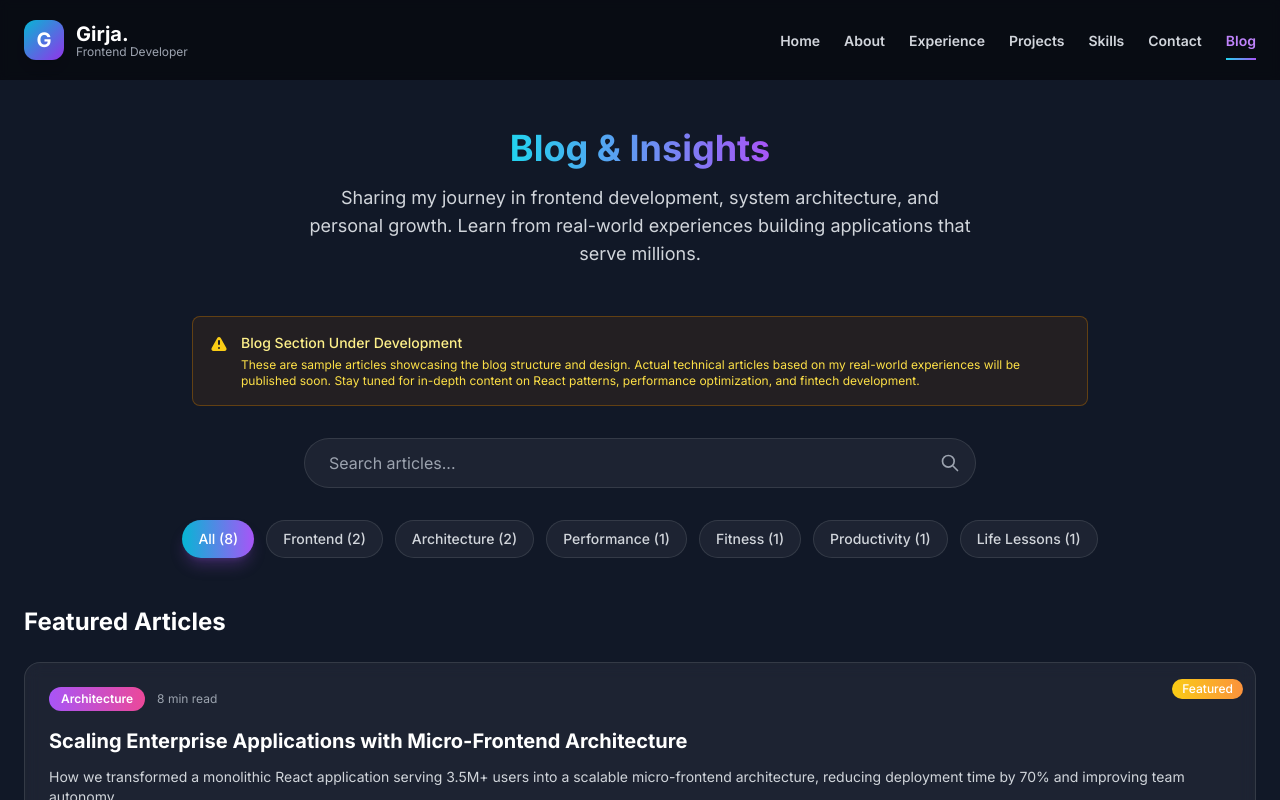
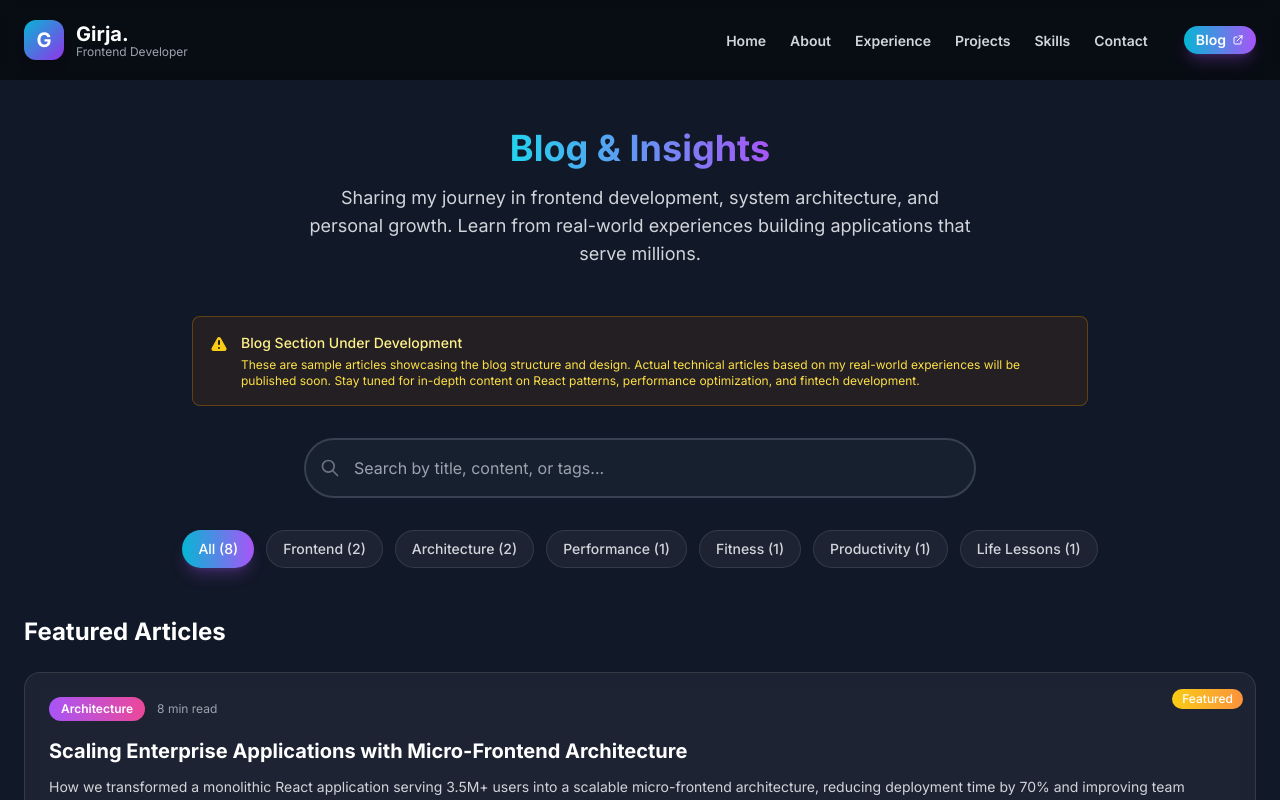
Before and after one commit to GIRJASANKAR/girja-portfolio, a Next.js app: page /blog in a window 1280 px wide. Shown: the top 800 px of the page. Built offline with nearby package versions, Linux system fonts and the light colour scheme.

Commit message:
feat: update navigation and blog components for improved UX and search functionality

```diff
--- a/components/Navigation.js
+++ b/components/Navigation.js
@@ -15,7 +15,7 @@ const Navigation = () => {
       setScrolled(window.scrollY > 20);
 
       // Update active section based on scroll position
-      const sections = ['home', 'about', 'experience', 'projects', 'skills', 'blog', 'contact'];
+      const sections = ['home', 'about', 'experience', 'projects', 'skills', 'contact'];
       const scrollPosition = window.scrollY + 100;
 
       sections.forEach(section => {
@@ -105,21 +105,18 @@ const Navigation = () => {
                 <Link
                   key={id}
                   href={href}
-                  className="relative group"
+                  className="relative group ml-3"
                 >
-                  <span className={`text-sm font-semibold transition-colors ${
+                  <span className={`inline-flex items-center gap-1.5 px-3 py-1 rounded-full text-sm font-semibold transition-all ${
                     isBlogPage
-                      ? 'text-purple-700 dark:text-purple-400'
-                      : 'text-gray-700 dark:text-gray-300 hover:text-purple-700 dark:hover:text-white'
+                      ? 'bg-gradient-to-r from-cyan-500 to-purple-500 text-white shadow-lg shadow-purple-500/25'
+                      : 'bg-gray-100 dark:bg-white/5 text-gray-700 dark:text-gray-300 hover:bg-gradient-to-r hover:from-cyan-500 hover:to-purple-500 hover:text-white hover:shadow-lg hover:shadow-purple-500/25 border border-gray-200 dark:border-white/10'
                   }`}>
                     {label}
+                    <svg className="w-3 h-3" fill="none" stroke="currentColor" viewBox="0 0 24 24">
+                      <path strokeLinecap="round" strokeLinejoin="round" strokeWidth={2} d="M10 6H6a2 2 0 00-2 2v10a2 2 0 002 2h10a2 2 0 002-2v-4M14 4h6m0 0v6m0-6L10 14" />
+                    </svg>
                   </span>
-                  {isBlogPage && id === 'blog' && (
-                    <div className="absolute -bottom-2 left-0 w-full h-0.5 bg-gradient-to-r from-cyan-400 to-purple-500"></div>
-                  )}
-                  {!isBlogPage && (
-                    <div className="absolute -bottom-2 left-0 w-0 h-0.5 bg-gradient-to-r from-cyan-400 to-purple-500 group-hover:w-full transition-all duration-300"></div>
-                  )}
                 </Link>
               ) : !isHomePage && id === 'home' ? (
                 <Link
@@ -216,13 +213,18 @@ const Navigation = () => {
                   key={id}
                   href={href}
                   onClick={() => setMobileMenuOpen(false)}
-                  className={`block w-full text-left text-lg font-medium transition-colors ${
+                  className="block w-full"
+                >
+                  <div className={`inline-flex items-center gap-2 px-4 py-2 rounded-lg text-lg font-medium transition-all ${
                     isBlogPage && id === 'blog'
-                      ? 'text-purple-600 dark:text-purple-400'
-                      : 'text-gray-700 dark:text-gray-300 hover:text-purple-600 dark:hover:text-white'
-                  }`}
-                >
-                  {label}
+                      ? 'bg-gradient-to-r from-cyan-500 to-purple-500 text-white'
+                      : 'text-gray-700 dark:text-gray-300 hover:bg-gray-100 dark:hover:bg-gray-800'
+                  }`}>
+                    {label}
+                    <svg className="w-4 h-4 opacity-50" fill="none" stroke="currentColor" viewBox="0 0 24 24">
+                      <path strokeLinecap="round" strokeLinejoin="round" strokeWidth={2} d="M10 6H6a2 2 0 00-2 2v10a2 2 0 002 2h10a2 2 0 002-2v-4M14 4h6m0 0v6m0-6L10 14" />
+                    </svg>
+                  </div>
                 </Link>
               ) : !isHomePage && id === 'home' ? (
                 <Link
--- a/components/home/BlogSection.js
+++ b/components/home/BlogSection.js
@@ -6,7 +6,7 @@ export default function BlogSection() {
   const featuredPosts = getFeaturedPosts();
 
   return (
-    <section id="blog" className="min-h-screen py-20 px-6">
+    <section className="min-h-screen py-20 px-6">
       <div className="max-w-6xl mx-auto">
         <h2 className="text-3xl sm:text-4xl md:text-5xl font-bold text-center mb-4">
           <span className="bg-gradient-to-r from-cyan-400 to-purple-500 bg-clip-text text-transparent">
--- a/constants/portfolio.js
+++ b/constants/portfolio.js
@@ -69,4 +69,4 @@ export const PROJECTS = [
 
 export const INTERESTS = ['Open Source', 'Fintech', 'UI/UX', 'Web3', 'AI/ML', 'Cloud Tech'];
 
-export const SECTIONS = ['home', 'about', 'experience', 'projects', 'skills', 'blog', 'contact'];
+export const SECTIONS = ['home', 'about', 'experience', 'projects', 'skills', 'contact'];
--- a/pages/blog/index.js
+++ b/pages/blog/index.js
@@ -62,16 +62,16 @@ export default function BlogPage() {
 
           {/* Search Bar */}
           <div className="max-w-2xl mx-auto mb-8">
-            <div className="relative">
+            <div className="relative group">
               <input
                 type="text"
-                placeholder="Search articles..."
+                placeholder="Search by title, content, or tags..."
                 value={searchQuery}
                 onChange={(e) => setSearchQuery(e.target.value)}
-                className="w-full px-6 py-3 rounded-full bg-gray-50 dark:bg-white/5 border border-gray-200 dark:border-white/10 text-gray-900 dark:text-white placeholder-gray-500 dark:placeholder-gray-400 focus:outline-none focus:border-cyan-500 dark:focus:border-cyan-400 transition-colors"
+                className="w-full pl-12 pr-6 py-4 rounded-full bg-gray-50 dark:bg-gray-800/50 border-2 border-gray-200 dark:border-gray-700 text-gray-900 dark:text-white placeholder-gray-500 dark:placeholder-gray-400 focus:outline-none focus:border-cyan-500 dark:focus:border-cyan-400 focus:bg-white dark:focus:bg-gray-800 transition-all duration-200"
               />
               <svg
-                className="absolute right-4 top-1/2 transform -translate-y-1/2 w-5 h-5 text-gray-500 dark:text-gray-400"
+                className="absolute left-4 top-1/2 transform -translate-y-1/2 w-5 h-5 text-gray-400 dark:text-gray-500 group-focus-within:text-cyan-500 dark:group-focus-within:text-cyan-400 transition-colors"
                 fill="none"
                 stroke="currentColor"
                 viewBox="0 0 24 24"
@@ -83,7 +83,23 @@ export default function BlogPage() {
                   d="M21 21l-6-6m2-5a7 7 0 11-14 0 7 7 0 0114 0z"
                 />
               </svg>
+              {searchQuery && (
+                <button
+                  onClick={() => setSearchQuery('')}
+                  className="absolute right-4 top-1/2 transform -translate-y-1/2 p-1 rounded-full hover:bg-gray-200 dark:hover:bg-gray-700 transition-colors"
+                  aria-label="Clear search"
+                >
+                  <svg className="w-4 h-4 text-gray-500 dark:text-gray-400" fill="none" stroke="currentColor" viewBox="0 0 24 24">
+                    <path strokeLinecap="round" strokeLinejoin="round" strokeWidth={2} d="M6 18L18 6M6 6l12 12" />
+                  </svg>
+                </button>
+              )}
             </div>
+            {searchQuery && (
+              <p className="text-sm text-gray-600 dark:text-gray-400 mt-2 text-center">
+                Found {filteredPosts.length} article{filteredPosts.length !== 1 ? 's' : ''} matching "{searchQuery}"
+              </p>
+            )}
           </div>
 
           {/* Category Filter */}
@@ -109,8 +125,8 @@ export default function BlogPage() {
             })}
           </div>
 
-          {/* Featured Posts Section */}
-          {selectedCategory === BLOG_CATEGORIES.ALL && featuredPosts.length > 0 && (
+          {/* Featured Posts Section - Only show when not searching */}
+          {!searchQuery && selectedCategory === BLOG_CATEGORIES.ALL && featuredPosts.length > 0 && (
             <div className="mb-12">
               <h2 className="text-2xl font-bold mb-6 text-gray-900 dark:text-white">
                 Featured Articles
@@ -123,11 +139,17 @@ export default function BlogPage() {
             </div>
           )}
 
-          {/* All Posts Grid */}
+          {/* Search Results or All Posts Grid */}
           <div>
-            {selectedCategory === BLOG_CATEGORIES.ALL && featuredPosts.length > 0 && (
+            {!searchQuery && selectedCategory === BLOG_CATEGORIES.ALL && featuredPosts.length > 0 && (
               <h2 className="text-2xl font-bold mb-6 text-gray-900 dark:text-white">
                 All Articles
+              </h2>
+            )}
+
+            {searchQuery && filteredPosts.length > 0 && (
+              <h2 className="text-2xl font-bold mb-6 text-gray-900 dark:text-white">
+                Search Results
               </h2>
             )}
 
@@ -140,29 +162,41 @@ export default function BlogPage() {
             ) : (
               <div className="text-center py-12">
                 <p className="text-gray-500 dark:text-gray-400">
-                  No articles found matching your criteria.
+                  {searchQuery
+                    ? `No articles found matching "${searchQuery}"`
+                    : 'No articles found in this category.'
+                  }
                 </p>
               </div>
             )}
           </div>
 
           {/* Newsletter CTA */}
-          <div className="mt-16 p-8 rounded-2xl bg-gradient-to-r from-cyan-500/10 to-purple-500/10 border border-cyan-500/20 text-center">
+          <div className="mt-16 p-8 rounded-2xl bg-gradient-to-r from-cyan-500/10 to-purple-500/10 border border-cyan-500/20 text-center relative overflow-hidden">
             <h3 className="text-2xl font-bold mb-3 text-gray-900 dark:text-white">
               Stay Updated
             </h3>
             <p className="text-gray-600 dark:text-gray-300 mb-6 max-w-2xl mx-auto">
               Get notified when I publish new articles about frontend development, system design, and personal growth.
             </p>
-            <div className="flex flex-col sm:flex-row gap-4 justify-center items-center max-w-md mx-auto">
+            <div className="flex flex-col sm:flex-row gap-4 justify-center items-center max-w-md mx-auto opacity-50 pointer-events-none">
               <input
                 type="email"
                 placeholder="Enter your email"
-                className="w-full sm:flex-1 px-4 py-2 rounded-lg bg-white dark:bg-white/5 border border-gray-200 dark:border-white/10 text-gray-900 dark:text-white placeholder-gray-500 dark:placeholder-gray-400 focus:outline-none focus:border-cyan-500 dark:focus:border-cyan-400"
+                disabled
+                className="w-full sm:flex-1 px-4 py-2 rounded-lg bg-white dark:bg-white/5 border border-gray-200 dark:border-white/10 text-gray-900 dark:text-white placeholder-gray-500 dark:placeholder-gray-400 cursor-not-allowed"
               />
-              <button className="w-full sm:w-auto px-6 py-2 rounded-lg bg-gradient-to-r from-cyan-500 to-purple-500 text-white font-semibold hover:shadow-lg hover:shadow-purple-500/25 transition-all">
+              <button disabled className="w-full sm:w-auto px-6 py-2 rounded-lg bg-gradient-to-r from-cyan-500 to-purple-500 text-white font-semibold cursor-not-allowed">
                 Subscribe
               </button>
+            </div>
+            <div className="mt-4 inline-flex items-center gap-2 px-3 py-1.5 rounded-full bg-amber-100 dark:bg-amber-900/30 border border-amber-200 dark:border-amber-700/50">
+              <svg className="w-4 h-4 text-amber-600 dark:text-amber-400" fill="currentColor" viewBox="0 0 20 20">
+                <path fillRule="evenodd" d="M10 18a8 8 0 100-16 8 8 0 000 16zm1-12a1 1 0 10-2 0v4a1 1 0 00.293.707l2.828 2.829a1 1 0 101.415-1.415L11 9.586V6z" clipRule="evenodd" />
+              </svg>
+              <span className="text-xs font-medium text-amber-700 dark:text-amber-300">
+                Newsletter feature coming soon! Backend integration in progress.
+              </span>
             </div>
           </div>
         </div>
```
